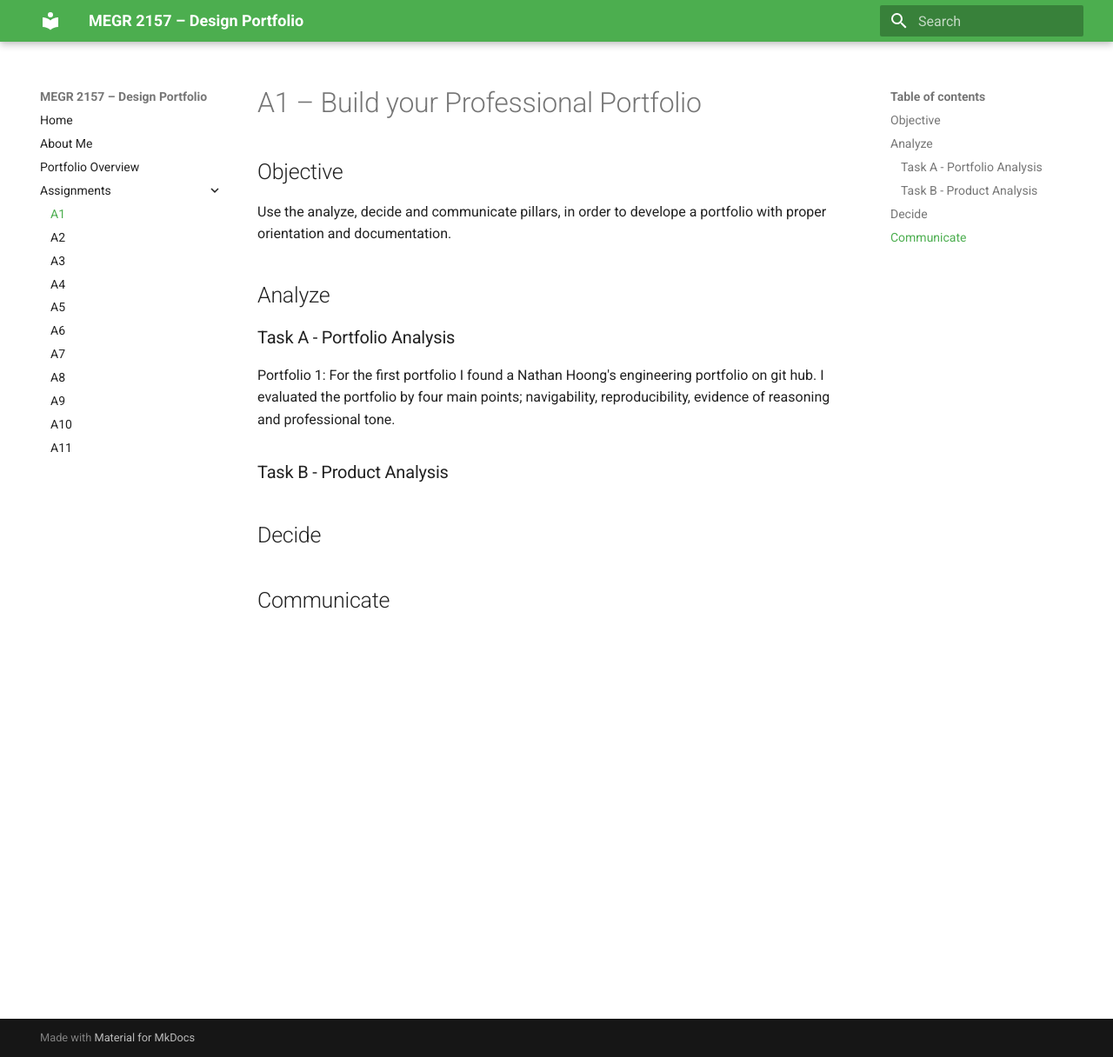
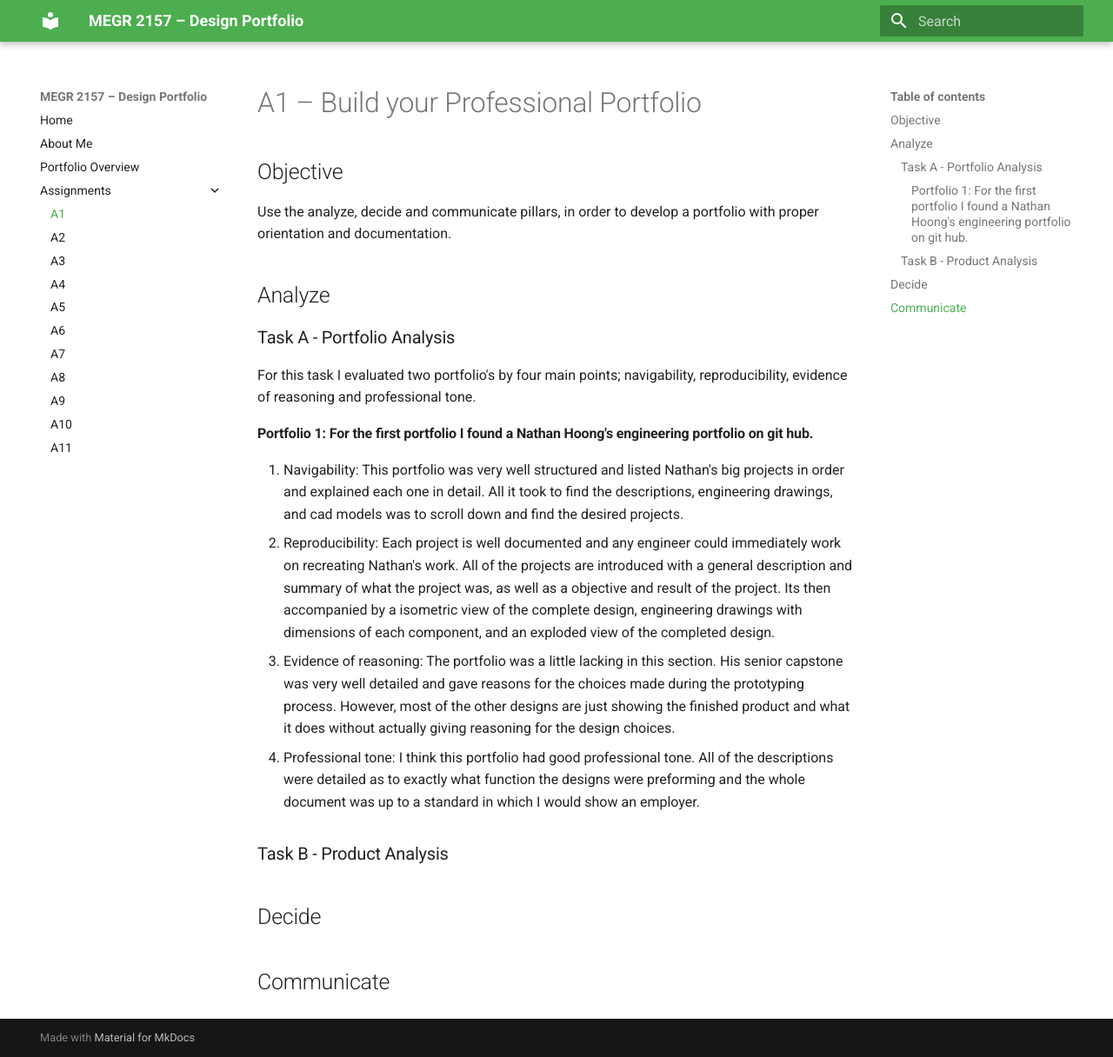
Before and after one commit to JacobShaver/design-projects-portfolio, an MkDocs documentation site: the page built from docs/assignments/A01/index.md, in a window 1280 px wide and 1216 px high. Shown: the whole window at 87% size. Built offline with MkDocs 1.6.1 and Material for MkDocs 9.7.7, drawn with Linux system fonts in a browser that asks for light colours.

Commit message:
Update index.md

```diff
--- a/docs/assignments/A01/index.md
+++ b/docs/assignments/A01/index.md
@@ -1,14 +1,16 @@
 # A1 – Build your Professional Portfolio
 
 ## Objective
-Use the analyze, decide and communicate pillars, in order to develope a portfolio with proper orientation and documentation.
+Use the analyze, decide and communicate pillars, in order to develop a portfolio with proper orientation and documentation.
 
 ## Analyze
 ### Task A - Portfolio Analysis
-Portfolio 1:
-For the first portfolio I found a Nathan Hoong's engineering portfolio on git hub. I evaluated the portfolio by four main points; navigability, reproducibility, evidence of reasoning and professional tone.
-
-
+For this task I evaluated two portfolio's by four main points; navigability, reproducibility, evidence of reasoning and professional tone.
+#### Portfolio 1: For the first portfolio I found a Nathan Hoong's engineering portfolio on git hub.
+1. Navigability: This portfolio was very well structured and listed Nathan's big projects in order and explained each one in detail. All it took to find the descriptions, engineering drawings, and cad models was to scroll down and find the desired projects.
+2. Reproducibility: Each project is well documented and any engineer could immediately work on recreating Nathan's work. All of the projects are introduced with a general description and summary of what the project was, as well as a objective and result of the project. Its then accompanied by a isometric view of the complete design, engineering drawings with dimensions of each component, and an exploded view of the completed design.
+3. Evidence of reasoning: The portfolio was a little lacking in this section. His senior capstone was very well detailed and gave reasons for the choices made during the prototyping process. However, most of the other designs are just showing the finished product and what it does without actually giving reasoning for the design choices.
+4. Professional tone: I think this portfolio had good professional tone. All of the descriptions were detailed as to exactly what function the designs were preforming and the whole document was up to a standard in which I would show an employer.
 ### Task B - Product Analysis
 
 ## Decide
```
